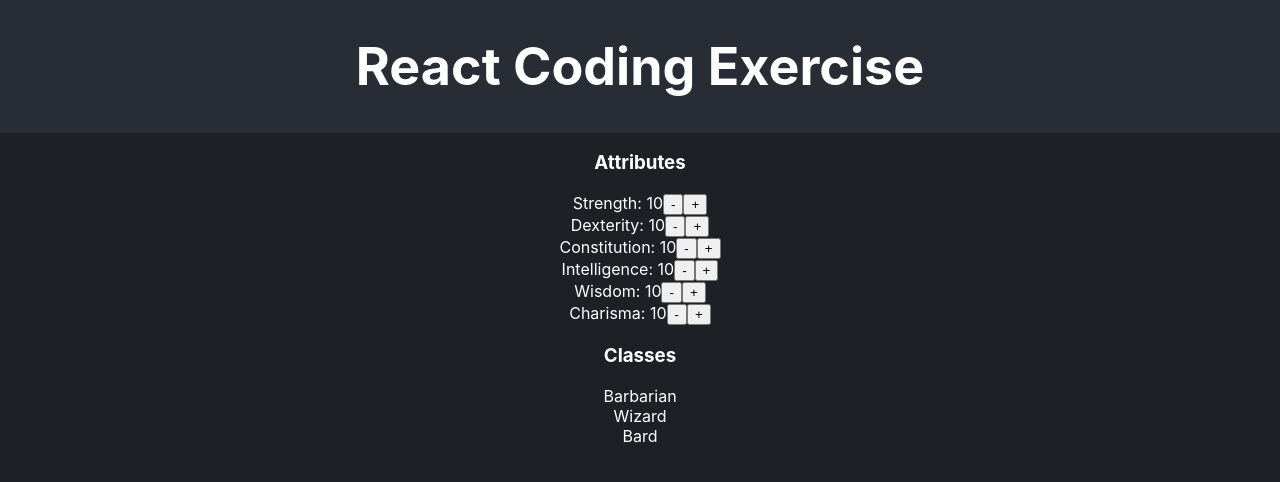
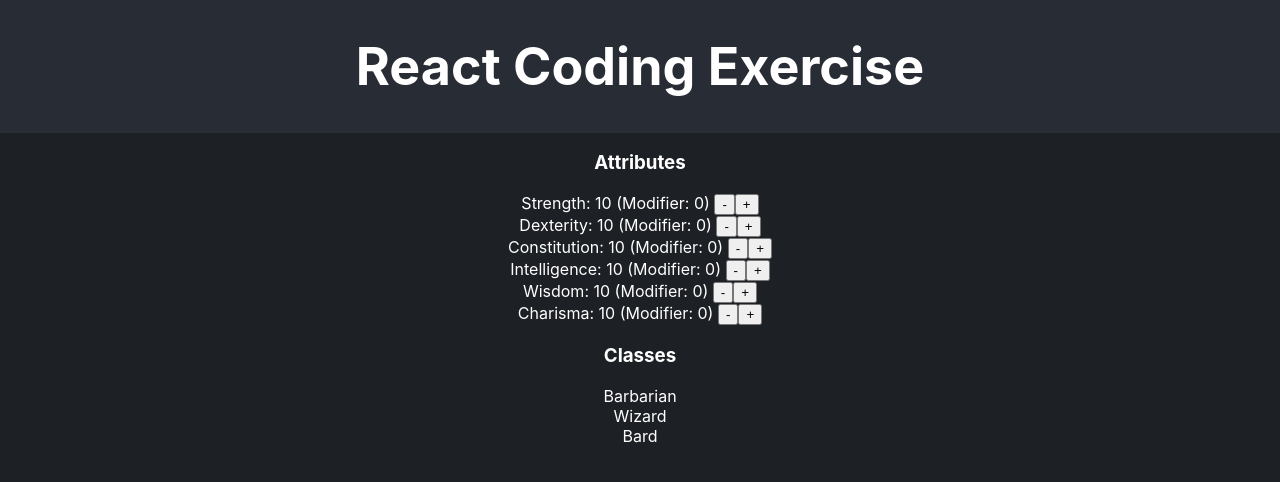
Before and after one commit to Shafin-A/recruiting-webapp-character, a React (Create React App) app: page / in a window 1280 px wide. Shown: the top 482 px of the page. Built offline with nearby package versions, Linux system fonts and the light colour scheme.

Commit message:
Add modifier for each attribute

```diff
--- a/src/components/App/App.js
+++ b/src/components/App/App.js
@@ -5,9 +5,9 @@ import { Attributes } from "../Attributes/Attributes";
 import { Classes } from "../Classes/Classes";
 
 function App() {
-  // make an object out of ATTRIBUTE_LIST to store stat for each attribute
+  // make an object out of ATTRIBUTE_LIST to store stat and modifier for each attribute
   const initialAttributeStats = ATTRIBUTE_LIST.reduce((acc, attribute) => {
-    acc[attribute] = 10;
+    acc[attribute] = { stat: 10, modifier: 0 };
     return acc;
   }, {});
 
--- a/src/components/Attributes/Attributes.js
+++ b/src/components/Attributes/Attributes.js
@@ -1,8 +1,16 @@
 export const Attributes = ({ attributeStats, setAttributeStats }) => {
+  const getAbilityModifier = (stat) => Math.floor((stat - 10) / 2);
+
   const handleChangeAttribute = (attribute, amount) => {
+    const attributeStat = attributeStats[attribute].stat + amount;
+    const attributeModifier = getAbilityModifier(attributeStat);
+
     const updatedAttributeStats = {
       ...attributeStats,
-      [attribute]: attributeStats[attribute] + amount,
+      [attribute]: {
+        stat: attributeStat,
+        modifier: attributeModifier,
+      },
     };
 
     setAttributeStats(updatedAttributeStats);
@@ -11,10 +19,11 @@ export const Attributes = ({ attributeStats, setAttributeStats }) => {
   return (
     <div>
       <h3>Attributes</h3>
-      {Object.entries(attributeStats).map(([attribute, stat]) => {
+      {Object.entries(attributeStats).map(([attribute, { stat, modifier }]) => {
         return (
           <div key={attribute}>
             {attribute}: {stat}
+            {` (Modifier: ${modifier}) `}
             <button onClick={() => handleChangeAttribute(attribute, -1)}>
               -
             </button>
```
